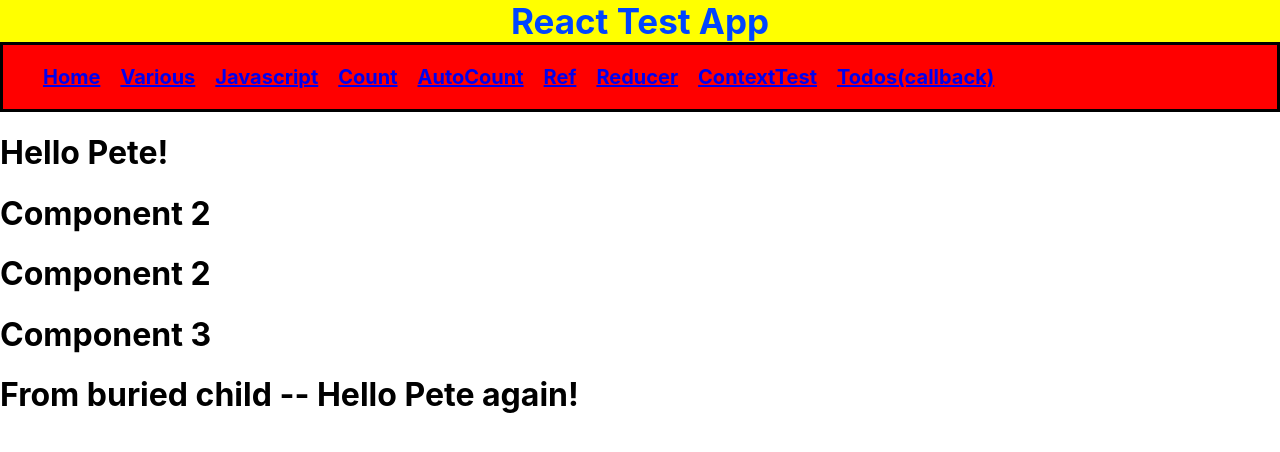
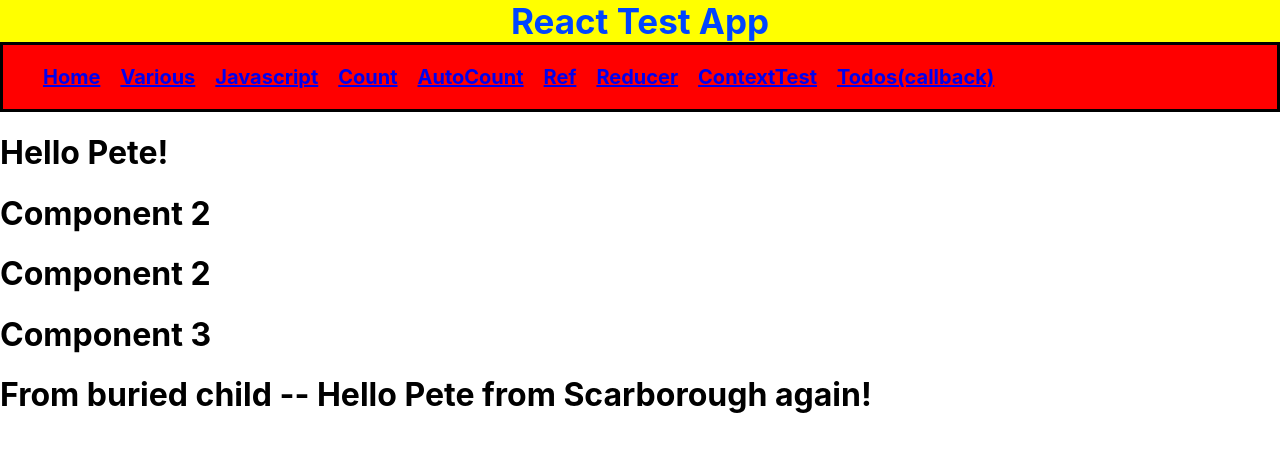
Before and after one commit to phbarna/react-test-app, a React (Create React App) app: page /contexttest in a window 1280 px wide. Shown: the top 452 px of the page. Built offline with nearby package versions, Linux system fonts and the light colour scheme.

Commit message:
Make useContext use object with more than one field

```diff
--- a/src/pages/ContextTest/Child.jsx
+++ b/src/pages/ContextTest/Child.jsx
@@ -1,13 +1,12 @@
 import { useContext } from 'react'
 import { UserContext } from './index.jsx';
-
 
 export default function Child() {
   const user = useContext(UserContext);
 
   return (
     <>
-      <h1>From buried child -- {`Hello ${user} again!`} </h1>
+      <h1>From buried child -- {`Hello ${user.name} from ${user.address} again!`} </h1>
     </>
   );
 }
--- a/src/pages/ContextTest/index.jsx
+++ b/src/pages/ContextTest/index.jsx
@@ -4,11 +4,11 @@ import Child from './Child';
 export const UserContext = createContext();
 
 export default function ContextTest() {
-  const [user, setUser] = useState("Pete");
+  const [user, setUser] = useState({"name": "Pete", "address": "Scarborough"});
 
   return (
     <UserContext.Provider value={user}>
-      <h1>{`Hello ${user}!`}</h1>
+      <h1>{`Hello ${user.name}!`}</h1>
       <Component1 />
     </UserContext.Provider>
   );
```
